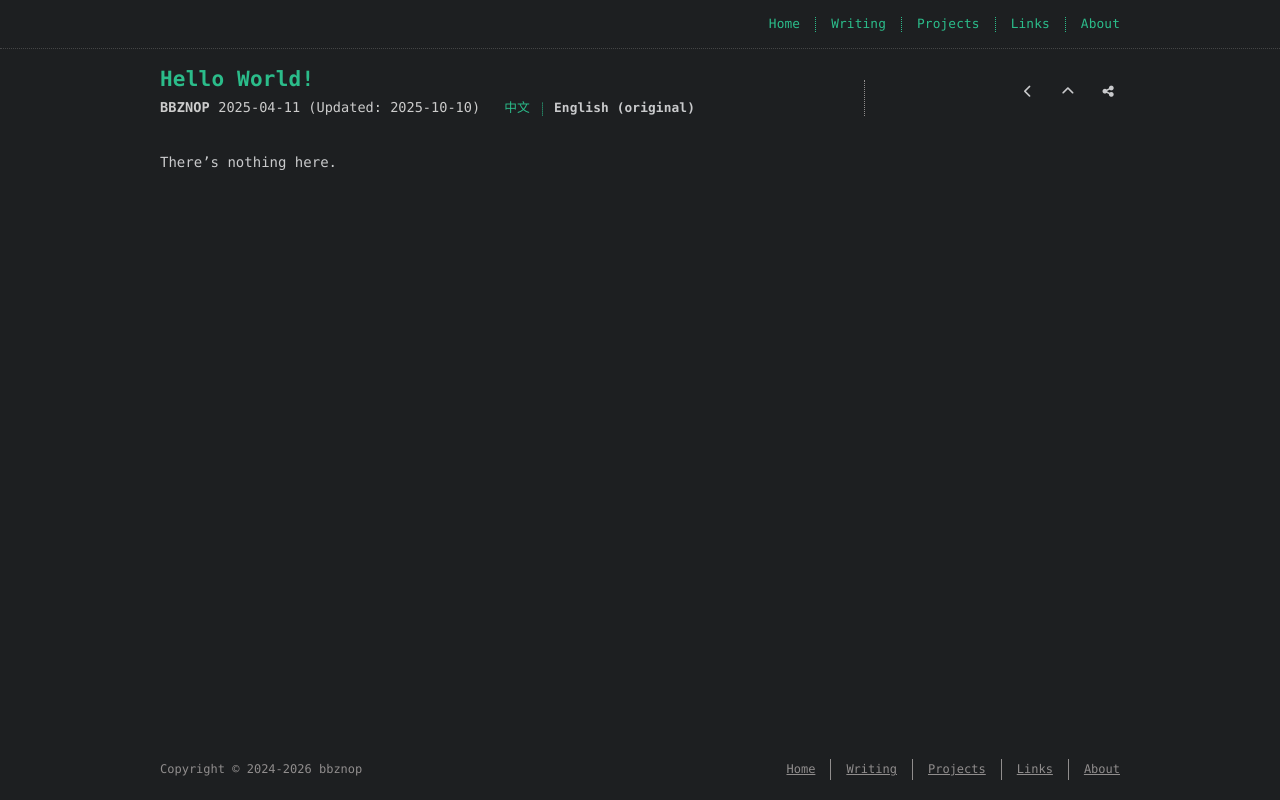
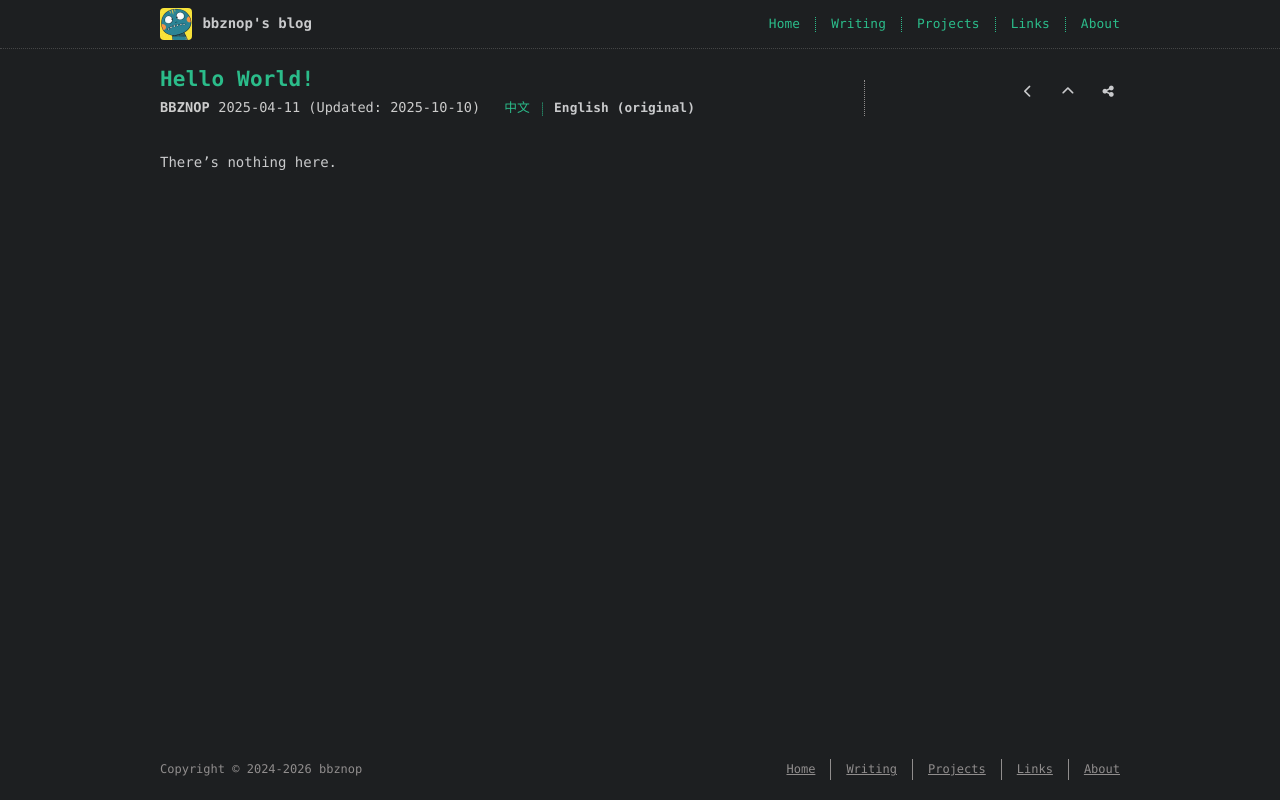
Before and after one commit to bbznop/bbznop.github.io, a plain HTML site: page en/2025/04/11/hello-world/index.html in a window 1280 px wide. Drawn offline with Linux system fonts and the light colour scheme; a web font is replaced by a local one.

Commit message:
Publish the avatar and blog name in article navigation

```diff
--- a/css/style.css
+++ b/css/style.css
@@ -773,12 +773,30 @@ body {
 #header-post .post-navigation {
   display: flex;
   align-items: center;
-  justify-content: flex-end;
+  justify-content: space-between;
+  gap: 1.5rem;
   max-width: 60rem;
   min-height: 32px;
   margin: 0 auto;
 }
+#header-post .post-brand {
+  display: inline-flex;
+  flex: 0 0 auto;
+  align-items: center;
+  gap: 0.65rem;
+  font-size: 0.875rem;
+  font-weight: bold;
+  line-height: 1;
+  white-space: nowrap;
+}
+#header-post .post-brand img {
+  display: block;
+  width: 32px;
+  height: 32px;
+  border-radius: 4px;
+}
 #header-post #nav {
+  flex: 0 0 auto;
   color: #2bbc8a;
   letter-spacing: 0.01em;
   font-weight: 200;
@@ -806,6 +824,11 @@ body {
 }
 #header-post #nav ul li:last-child a {
   margin-right: 0;
+}
+@media screen and (max-width: 640px) {
+  #header-post .post-brand-name {
+    display: none;
+  }
 }
 @media screen and (max-width: 500px) {
   #header-post {
--- a/en/2025/04/11/hello-world/index.html
+++ b/en/2025/04/11/hello-world/index.html
@@ -73,6 +73,10 @@
 
       <div id="header-post">
   <div class="post-navigation">
+    <a class="post-brand" href="/en/" aria-label="bbznop&#39;s blog · Home">
+      <img src="/images/github-avatar.jpg" width="32" height="32" alt="" />
+      <span class="post-brand-name">bbznop&#39;s blog</span>
+    </a>
     <nav id="nav" aria-label="Menu">
       <ul>
         <!--
```
Also changed, not shown: 2025/04/11/hello-world/index.html (+4 -0 lines), 2025/08/23/CVE-2024-21762-—-Reproducing-Deep-Analysis-of-the-FortiOS-Remote-Code-Execution-Vulnerability/index.html (+4 -0 lines), 2025/10/13/cve-2025-29824/index.html (+4 -0 lines), en/2025/08/23/CVE-2024-21762-—-Reproducing-Deep-Analysis-of-the-FortiOS-Remote-Code-Execution-Vulnerability/index.html (+4 -0 lines), en/2025/10/13/cve-2025-29824/index.html (+4 -0 lines), zh-CN/2025/04/11/hello-world/index.html (+4 -0 lines), zh-CN/2025/08/23/CVE-2024-21762-—-Reproducing-Deep-Analysis-of-the-FortiOS-Remote-Code-Execution-Vulnerability/index.html (+4 -0 lines), zh-CN/2025/10/13/cve-2025-29824/index.html (+4 -0 lines).
